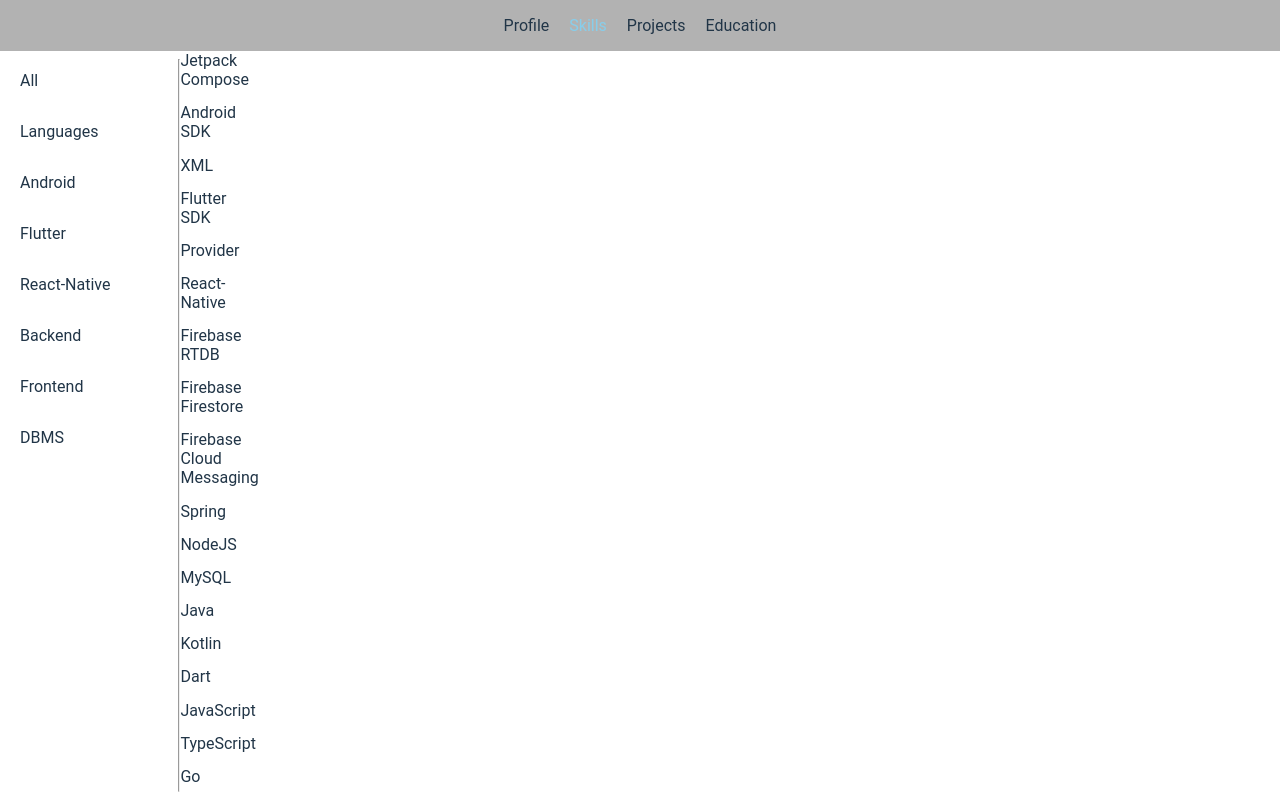
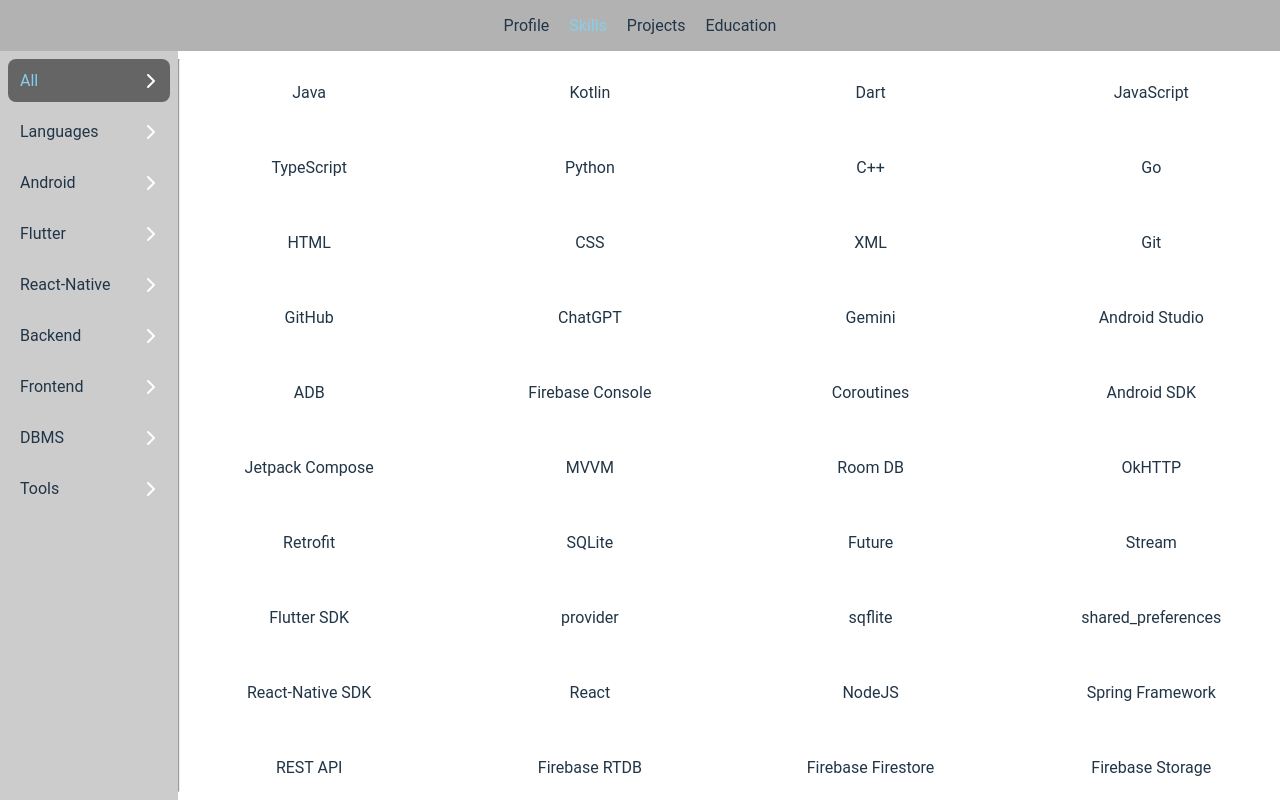
Before and after one commit to srideep-banerjee/Portfolio, a React (Vite) app: page / in a window 1280 px wide. Both pictures are taken after a click on the item "Skills". Built offline with nearby package versions, Linux system fonts and the light colour scheme.

Commit message:
Added Skills

```diff
--- a/src/data/skills.ts
+++ b/src/data/skills.ts
@@ -7,25 +7,133 @@
     "Backend",
     "Frontend",
     "DBMS",
+    "Tools"
 ]
 
-export const skillData = [
-    "Jetpack Compose",
-    "Android SDK",
-    "XML",
-    "Flutter SDK",
-    "Provider",
-    "React-Native",
-    "Firebase RTDB",
-    "Firebase Firestore",
-    "Firebase Cloud Messaging",
-    "Spring",
-    "NodeJS",
-    "MySQL",
+const languages = [
     "Java",
     "Kotlin",
     "Dart",
     "JavaScript",
     "TypeScript",
-    "Go"
+    "Python",
+    "C++",
+    "Go",
+    "HTML",
+    "CSS",
+    "XML"
 ]
+
+const android = [
+    "Java",
+    "Kotlin",
+    "Coroutines",
+    "Android SDK",
+    "ADB",
+    "Jetpack Compose",
+    "MVVM",
+    "Room DB",
+    "OkHTTP",
+    "Retrofit",
+    "SQLite",
+    "XML"
+]
+
+const flutter = [
+    "Dart",
+    "Future",
+    "Stream",
+    "Flutter SDK",
+    "provider",
+    "sqflite",
+    "shared_preferences"
+]
+
+const reactNative = [
+    "JavaScript",
+    "TypeScript",
+    "CSS",
+    "React-Native SDK",
+    "React",
+    "NodeJS"
+]
+
+const backend = [
+    "Spring Framework",
+    "REST API",
+    "Firebase RTDB",
+    "Firebase Firestore",
+    "Firebase Storage",
+    "Firebase Cloud Messaging",
+    "NodeJS"
+]
+
+const frontend = [
+    "HTML",
+    "CSS",
+    "JavaScript",
+    "TypeScript",
+    "Indexed DB",
+    "React",
+    "NodeJS"
+]
+
+const dbms = [
+    "MySQL",
+    "Firebase Firestore",
+    "Firebase RTDB",
+    "SQLite"
+]
+
+const tools = [
+    "Git",
+    "GitHub",
+    "ChatGPT",
+    "Gemini",
+    "Android Studio",
+    "ADB",
+    "Firebase Console"
+]
+
+let all = languages
+    .concat(
+        tools,
+        android,
+        flutter,
+        reactNative,
+        backend,
+        frontend,
+        dbms
+    )
+all = [...new Set(all)]
+
+export function getDataByCategory(name: string) {
+    if (name == "All") {
+        return all
+    }
+    if (name == "Languages") {
+        return languages
+    }
+    if (name == "Android") {
+        return android
+    }
+    if (name == "Flutter") {
+        return flutter
+    }
+    if (name == "React-Native") {
+        return reactNative
+    }
+    if (name == "Backend") {
+        return backend
+    }
+    if (name == "Frontend") {
+        return frontend
+    }
+    if (name == "DBMS") {
+        return dbms
+    }
+    if (name == "Tools") {
+        return tools
+    }
+    return []
+}
--- a/src/skills/Skills.tsx
+++ b/src/skills/Skills.tsx
@@ -2,7 +2,7 @@
 import '../styles/Skills.css'
 import '../styles/common.css'
 import right from '../assets/right.svg'
-import { categoryData, skillData } from '../data/skills'
+import { categoryData, getDataByCategory } from '../data/skills'
 
 export default function Skills() {
 
@@ -11,7 +11,7 @@
     const onCategoryClick = (index: number) => setCategory(index)
 
     return (
-        <div className="skills-container">
+        <div className="skills-container appbar-adjusted-height">
             <ul id='skill-category-list'>
                 {
                     categoryData.map((categoryName, index) => (
@@ -19,14 +19,15 @@
                             key={index}
                             index={index}
                             name={categoryName}
+                            selected={category == index}
                             onClick={onCategoryClick} />
                     ))
                 }
             </ul>
-            <hr></hr>
+            <hr />
             <ul id='skill-list'>
                 {
-                    skillData.map((skillName, index)=>(
+                    getDataByCategory(categoryData[category]).map((skillName)=>(
                         <SkillItem name={skillName} />
                     ))
                 }
@@ -38,12 +39,14 @@
 type SkillCategoryItemProp = {
     index: number,
     name: string,
+    selected: boolean,
     onClick: (index: number, name: string) => void
 }
 
-function SkillCategoryItem({index, name, onClick}: SkillCategoryItemProp) {
+function SkillCategoryItem({index, name, selected, onClick}: SkillCategoryItemProp) {
+    const className = "skill-category-item" + (selected ? " selected" : "")
     return (
-        <li className='skill-category-item' onClick={()=>onClick(index, name)}>
+        <li className={className} onClick={()=>onClick(index, name)}>
             <span className='skill-category-name'>{name}</span>
             <img src={right}></img>
         </li>
--- a/src/styles/Skills.css
+++ b/src/styles/Skills.css
@@ -1,15 +1,18 @@
 .skills-container {
     display: flex;
     width: 100%;
-    height: 100%;
 }
 
 #skill-category-list {
     display: flex;
     flex-direction: column;
     gap: 8px;
-    margin: 8px;
     width: max-content;
+    height: 100%;
+    padding: 8px;
+    box-sizing: border-box;
+    overflow-y: auto;
+    background-color: rgba(0, 0, 0, 0.2);
 }
 
 .skill-category-item {
@@ -19,8 +22,14 @@
     border-radius: 8px;
 }
 
-.skill-category-item:hover {
+.skill-category-item:hover:not(.selected) {
     background-color: rgba(0, 0, 0, 0.2);
+    cursor: pointer;
+}
+
+.skill-category-item.selected {
+    background-color: rgba(0, 0, 0, 0.5);
+    color: skyblue;
 }
 
 .skill-category-name {
@@ -32,8 +41,26 @@
     height: 1rem;
 }
 
+
 #skill-list {
     flex: 1;
     display: grid;
-    grid-auto-columns: 60px;
+    justify-content: space-evenly;
+    align-content: first baseline;
+    grid-template-columns: repeat(auto-fill, 16rem);
+    gap: 1.5rem;
+    height: 100%;
+    overflow-y: auto;
+    box-sizing: border-box;
+    padding: 16px 0px;
 }
+
+.skill-item {
+    display: flex;
+    justify-content: center;
+    width: 16rem;
+    background-color: rgba(255, 255, 255, 0.05);
+    box-sizing: border-box;
+    padding: 1rem 0.5rem;
+    border-radius: 8px;
+}
```
